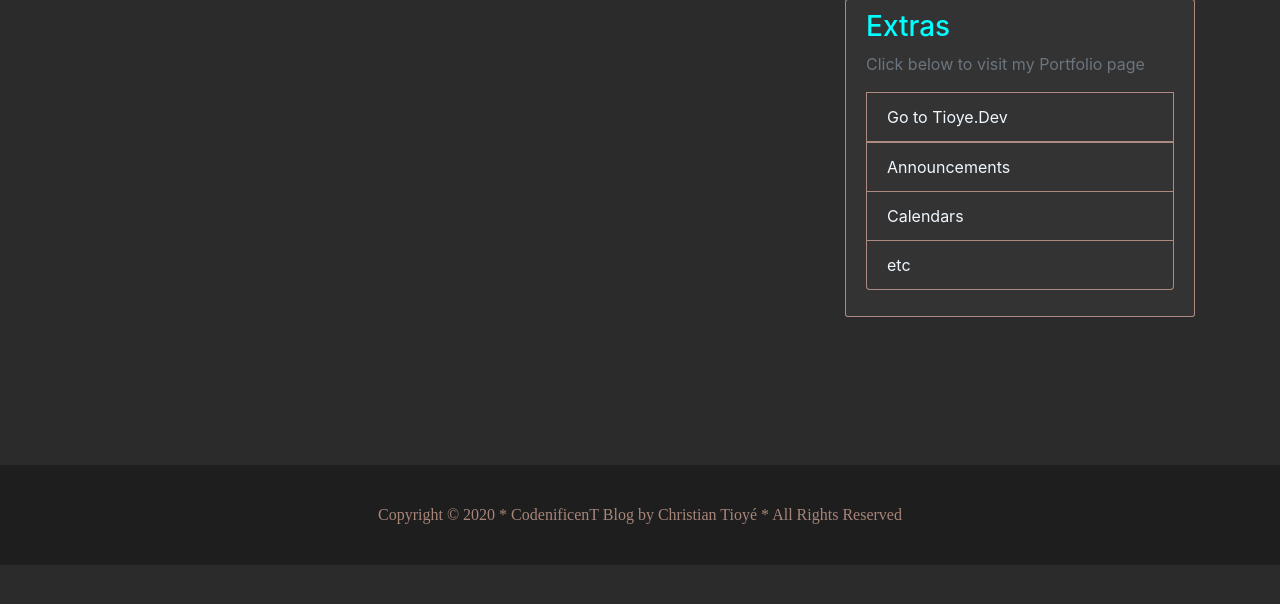
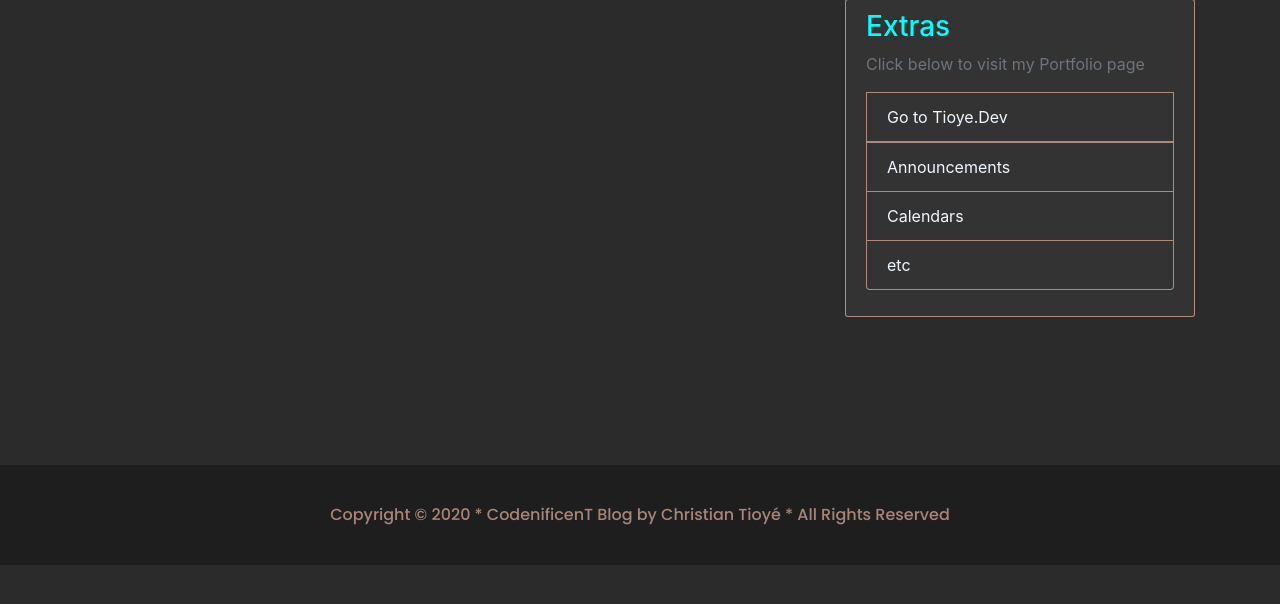
Before and after one commit to siechristian/codeniblog, a Django app: page / in a window 1280 px wide. Shown: the part 81-685 px from the top of the page. Run offline with Django 3.2, Linux system fonts and the light colour scheme; data that the repository does not hold is empty; some libraries are stand-ins or nearby versions.

Commit message:
add google fonts

```diff
--- a/blog/templates/blog/base.html
+++ b/blog/templates/blog/base.html
@@ -12,6 +12,7 @@
     <link rel="stylesheet" href="https://stackpath.bootstrapcdn.com/bootstrap/4.5.0/css/bootstrap.min.css" integrity="sha384-9aIt2nRpC12Uk9gS9baDl411NQApFmC26EwAOH8WgZl5MYYxFfc+NcPb1dKGj7Sk" crossorigin="anonymous">
     <link rel="stylesheet" href="{% static 'blog/main.css' %}">
     <link rel="stylesheet" href="{% static 'blog/style.css' %}">
+    <link href="https://fonts.googleapis.com/css2?family=Niconne&family=Poppins:wght@500&display=swap" rel="stylesheet">
 
     {% if title %}
         <title>CodenificenT Blog - {{ title }} </title>
```
